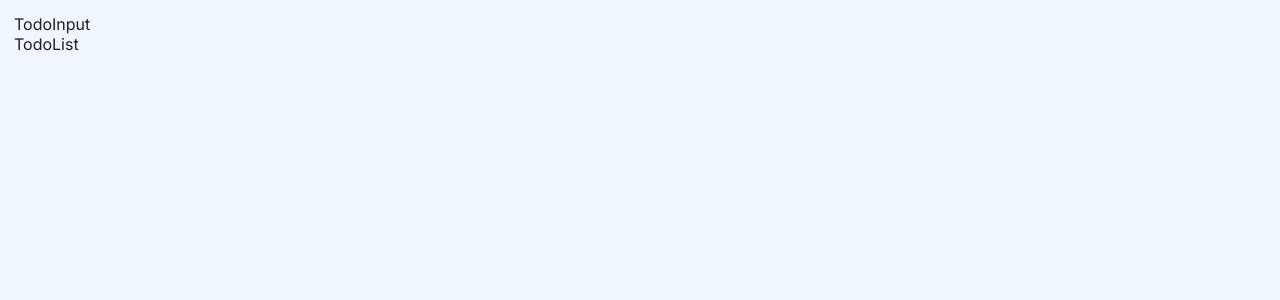
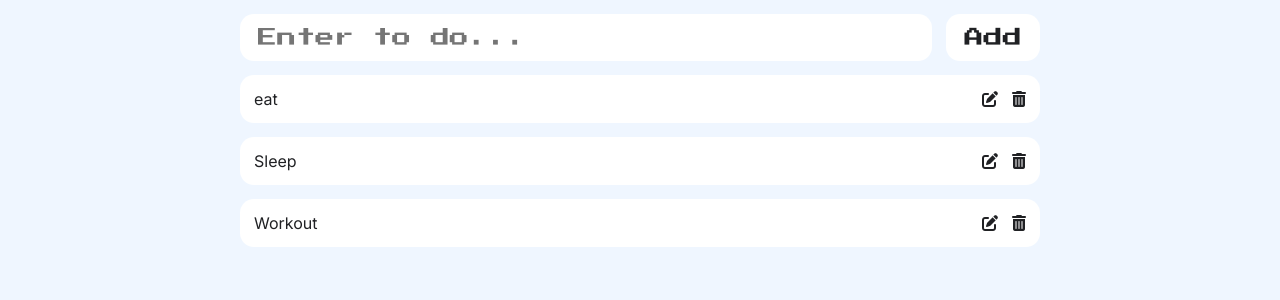
Before and after one commit to Peacepapi/Basic-ToDo-Rreview, a React (Vite) app: page / in a window 1280 px wide. Shown: the top 300 px of the page. Built offline with nearby package versions, Linux system fonts and the light colour scheme.

Commit message:
added font awesome and static todo list

```diff
--- a/index.html
+++ b/index.html
@@ -9,6 +9,7 @@
     <link rel="preconnect" href="https://fonts.googleapis.com">
     <link rel="preconnect" href="https://fonts.gstatic.com" crossorigin>
     <link href="https://fonts.googleapis.com/css2?family=Inter:ital,opsz,wght@0,14..32,100..900;1,14..32,100..900&family=Press+Start+2P&display=swap" rel="stylesheet">
+    <link rel="stylesheet" href="https://cdnjs.cloudflare.com/ajax/libs/font-awesome/6.6.0/css/all.min.css" integrity="sha512-Kc323vGBEqzTmouAECnVceyQqyqdsSiqLQISBL29aUW4U/M7pSPA/gEUZQqv1cwx4OnYxTxve5UMg5GT6L4JJg==" crossorigin="anonymous" referrerpolicy="no-referrer" />
   </head>
   <body>
     <div id="root"></div>
--- a/src/App.jsx
+++ b/src/App.jsx
@@ -4,10 +4,10 @@ import TodoList from "./TodoList"
 function App() {
 
   return (
-    <main>
+    <>
       <TodoInput />
       <TodoList />
-    </main>
+    </>
   )
 }
 
--- a/src/TodoCard.jsx
+++ b/src/TodoCard.jsx
@@ -1,9 +1,13 @@
 import React from 'react'
 
-export default function TodoCard() {
+export default function TodoCard({children}) {
   return (
-    <div>
-      TodoCard
-    </div>
+    <li className='todoItem'>
+        {children}
+        <div className='actionsContainer'>
+            <i class="fa-solid fa-pen-to-square"></i>
+            <i class="fa-solid fa-trash-can"></i>
+        </div>
+    </li>
   )
 }
--- a/src/TodoList.jsx
+++ b/src/TodoList.jsx
@@ -1,9 +1,16 @@
 import React from 'react'
+import TodoCard from './TodoCard';
 
 export default function TodoList() {
+    let todos = [
+        "eat",
+        "Sleep",
+        "Workout"
+    ];
+
   return (
-    <div>
-      TodoList
-    </div>
+    <ul className='main'>
+      { todos.map((todo, todoIndex) => <TodoCard key={todoIndex}><p>{todo}</p></TodoCard>)}
+    </ul>
   )
 }
--- a/src/Todoinput.jsx
+++ b/src/Todoinput.jsx
@@ -1,7 +1,8 @@
 export default function TodoInput() {
     return (
-        <div>
-            TodoInput
-        </div>
+        <header>
+            <input placeholder="Enter to do..." />
+            <button>Add</button>
+        </header>
     )
 }
```
